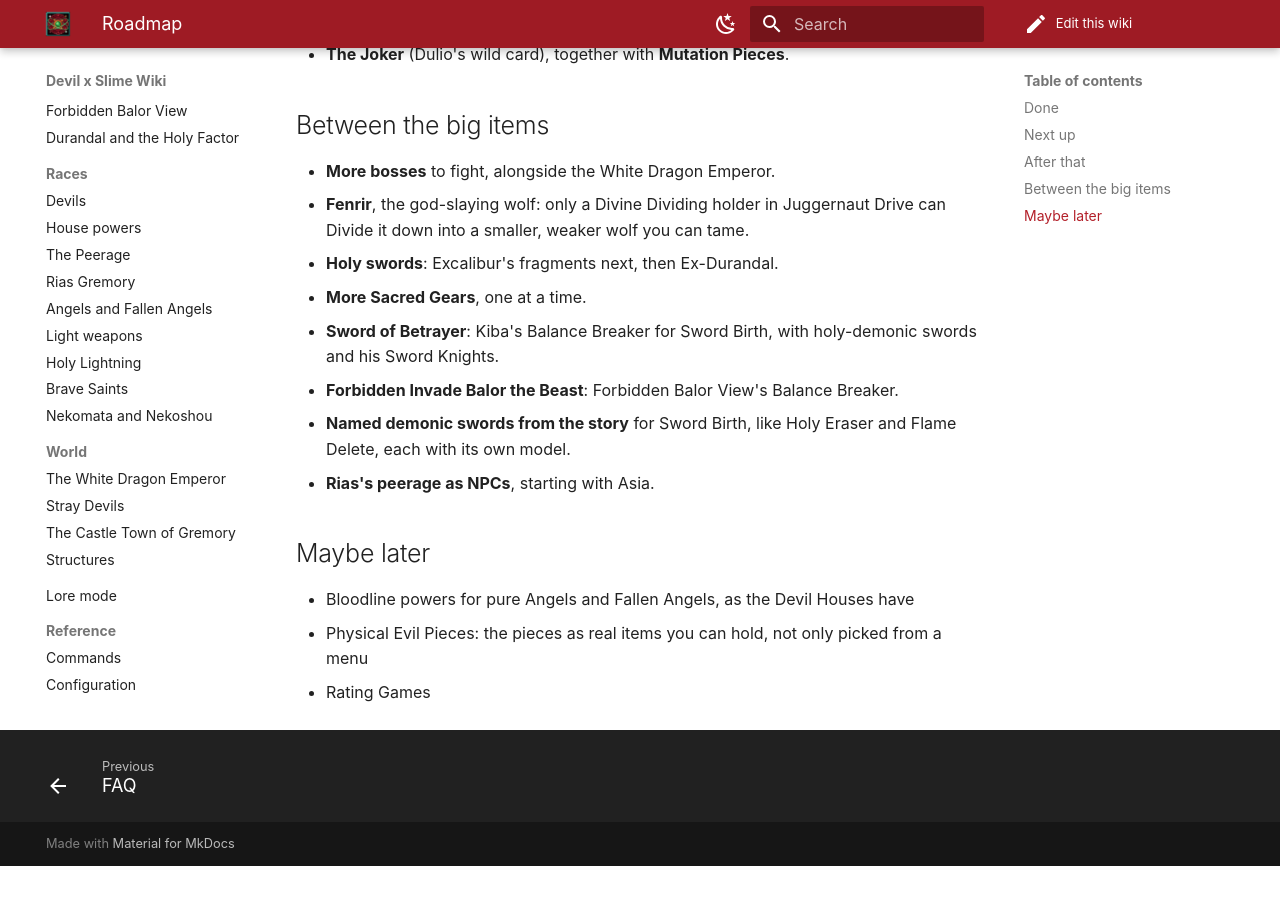
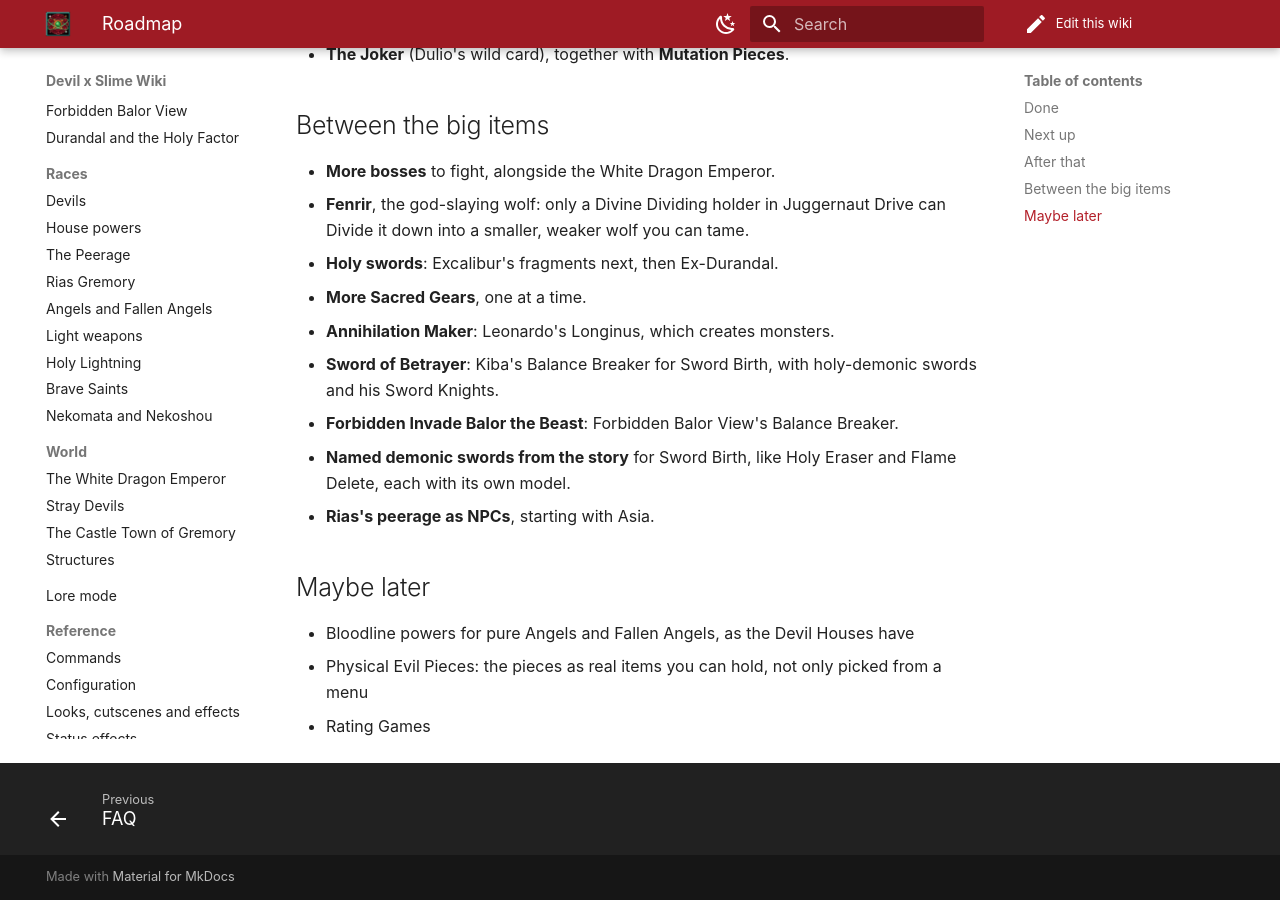
Before and after one commit to Malwikpl/devil-x-slime-wiki, an MkDocs documentation site: the page built from docs/roadmap.md, in a window 1280 px wide and 900 px high, scrolled down 2922 px. Built offline with MkDocs 1.6.1 and Material for MkDocs 9.7.7, drawn with Linux system fonts in a browser that asks for light colours; comment, search, counter and statistics services are not loaded; before the commit the page ends 3788 px from its top, so only the background shows below that.

Commit message:
Roadmap: Annihilation Maker, Leonardo's Longinus
Co-Authored-By: Claude Opus 5.5 <noreply@anthropic.com>

```diff
--- a/docs/roadmap.md
+++ b/docs/roadmap.md
@@ -90,6 +90,7 @@ world. These are plans, not promises, and the order can change.
   weaker wolf you can tame.
 - **Holy swords**: Excalibur's fragments next, then Ex-Durandal.
 - **More Sacred Gears**, one at a time.
+- **Annihilation Maker**: Leonardo's Longinus, which creates monsters.
 - **Sword of Betrayer**: Kiba's Balance Breaker for Sword Birth, with holy-demonic swords and his Sword Knights.
 - **Forbidden Invade Balor the Beast**: Forbidden Balor View's Balance Breaker.
 - **Named demonic swords from the story** for Sword Birth, like Holy Eraser and Flame Delete, each with its own model.
```
